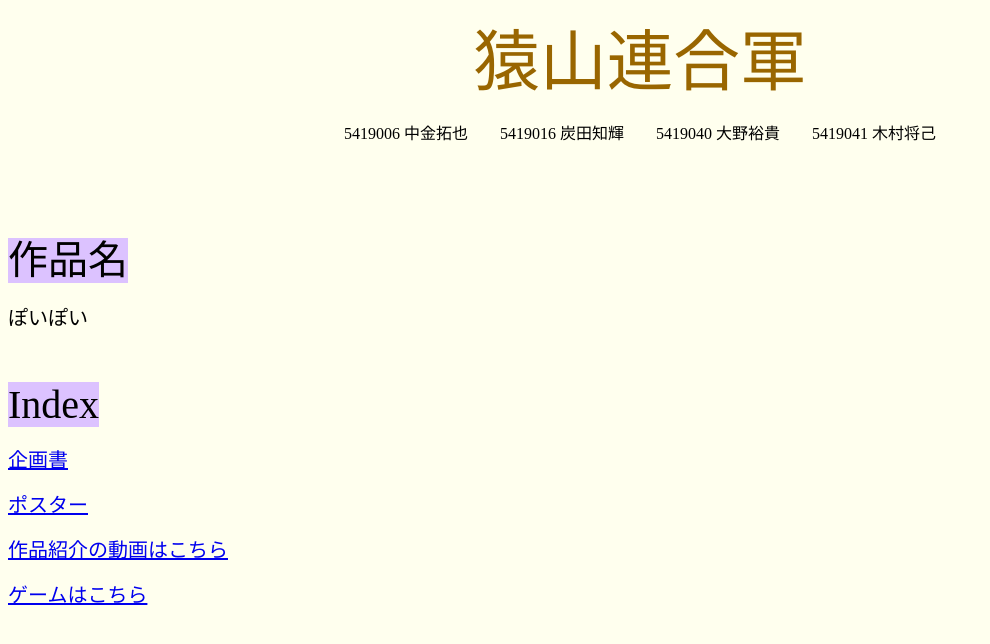
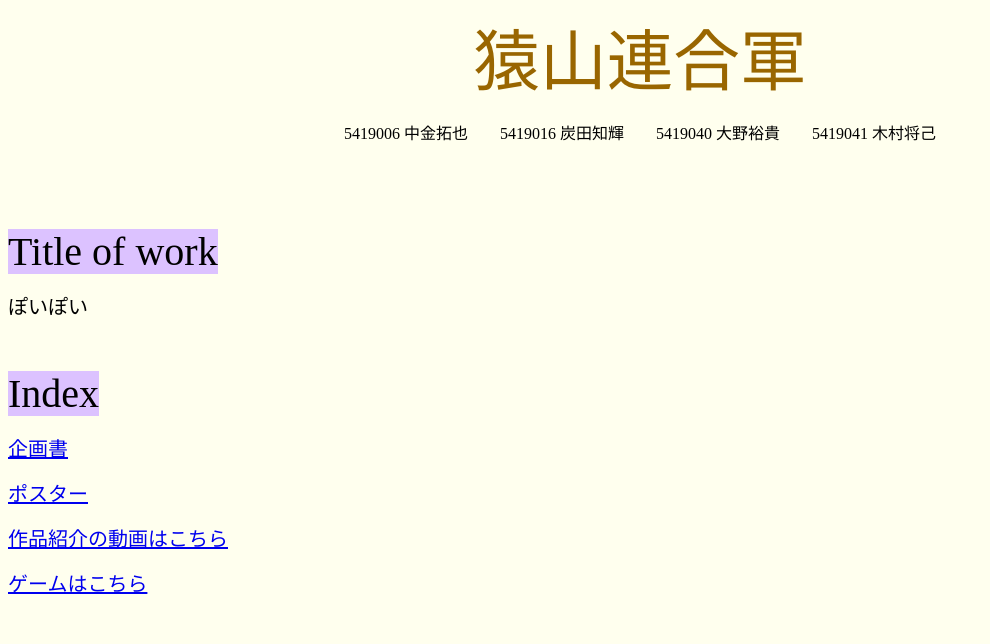
Before and after one commit to monchicchi08/saruyama, a plain HTML site: page index.html in a window 1280 px wide. Shown: the whole page, without its empty margins (0-990 px from the left). Drawn offline with Linux system fonts and the light colour scheme.

Commit message:
Update index.html

```diff
--- a/index.html
+++ b/index.html
@@ -3,7 +3,7 @@
 <p style="text-align: center;">5419006 中金拓也　　5419016 炭田知輝　　5419040 大野裕貴　　5419041 木村将己</P>
 <p style="text-align: center;"> </p>
 <p style="text-align: center;"> </p>
-<span style="font-size: 30pt; background:#DCC2FF;">作品名</span>
+<span style="font-size: 30pt; background:#DCC2FF;">Title of work</span>
 <p style="text-align:"><span style="font-size: 15pt;">ぽいぽい</a></p>
 <p style="text-align: center;"> </p>
 <span style="font-size: 30pt; background:#DCC2FF;">Index</span>
```
